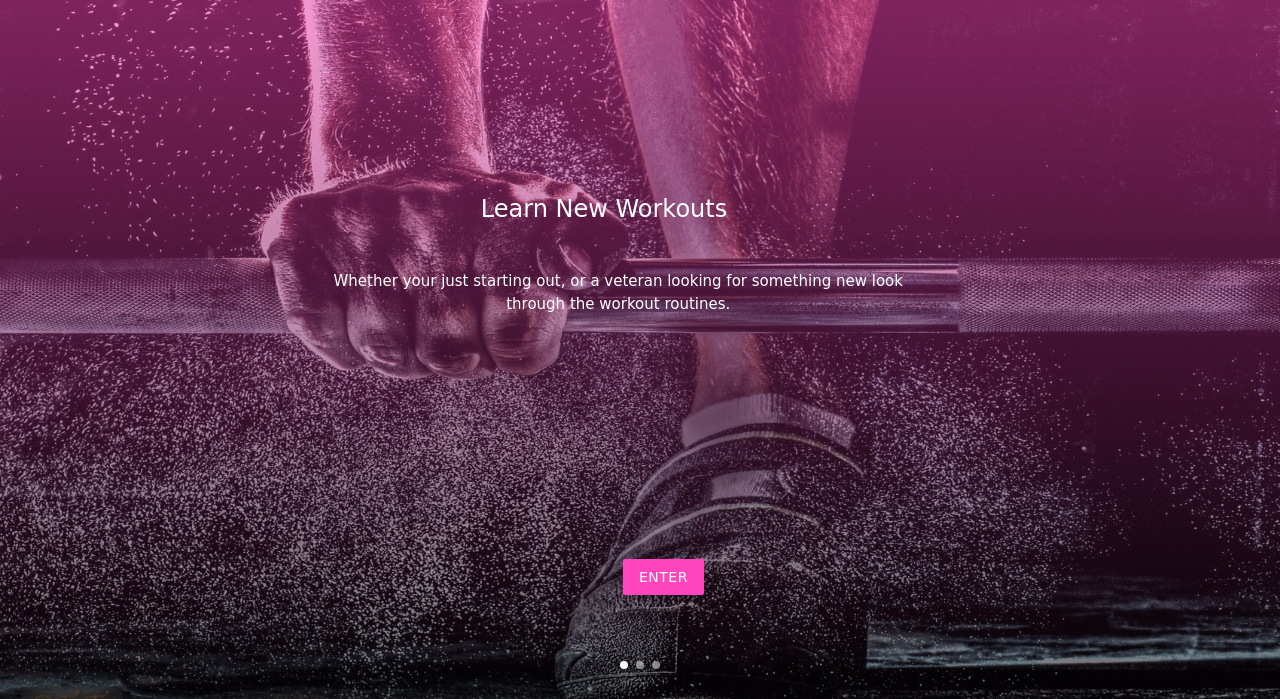
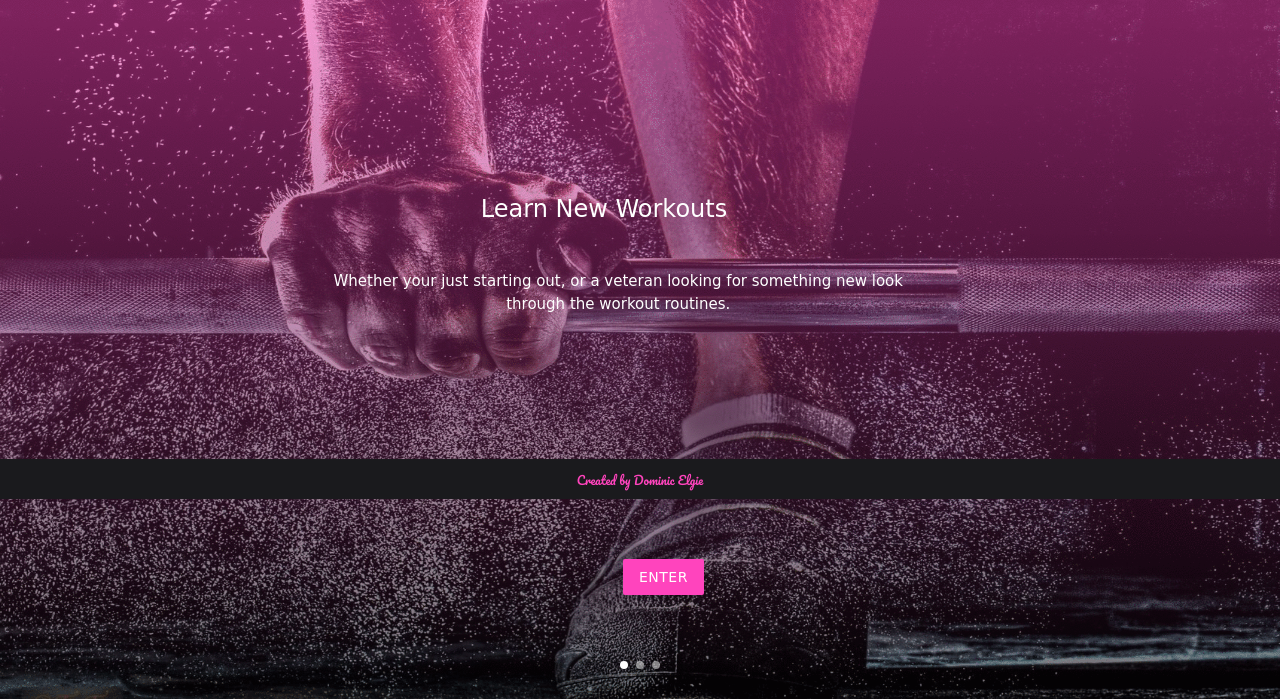
Before and after one commit to elg1e/Trainer-Mate, a Flask app: page / in a window 1280 px wide. Shown: the part 301-1000 px from the top of the page. Run offline with Flask 2, Linux system fonts and the light colour scheme; some libraries are stand-ins or nearby versions; some web fonts are replaced.

Commit message:
Fixed issue with footer

```diff
--- a/static/css/style.css
+++ b/static/css/style.css
@@ -103,6 +103,23 @@ body {
     .carouselImages {
         height: 700px;
     }
+}
+
+/*Footer*/
+
+.footer-container {
+    position: absolute;
+    bottom: 0;
+    width: 100%;
+    height: 40px;
+    background-color: #1a1a1d;
+}
+
+.footerText {
+    text-align: center;
+    color:#ff44bd;
+    font-family: 'Pacifico', cursive;
+    font-size: 12px;
 }
 
 /*Workout/Meal/Recipe Pages*/
--- a/templates/base.html
+++ b/templates/base.html
@@ -37,6 +37,11 @@
 
 {% block content %}{% endblock %}
 
+<!--Footer-->
+<footer class="footer-container" style="clear: both">
+    <p class="footerText">Created by Dominic Elgie</p>
+<footer>
+
 <script src="https://cdnjs.cloudflare.com/ajax/libs/jquery/3.4.1/jquery.min.js" integrity="sha256-CSXorXvZcTkaix6Yvo6HppcZGetbYMGWSFlBw8HfCJo=" crossorigin="anonymous"></script>
 <script src="https://cdnjs.cloudflare.com/ajax/libs/materialize/1.0.0/js/materialize.min.js"></script>
 <script type="text/javascript">
```
